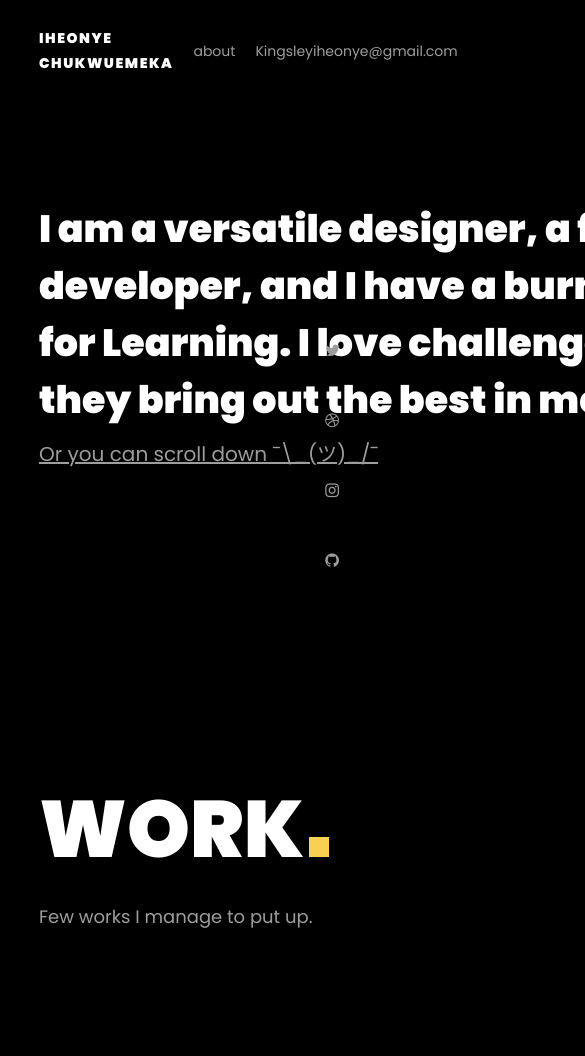
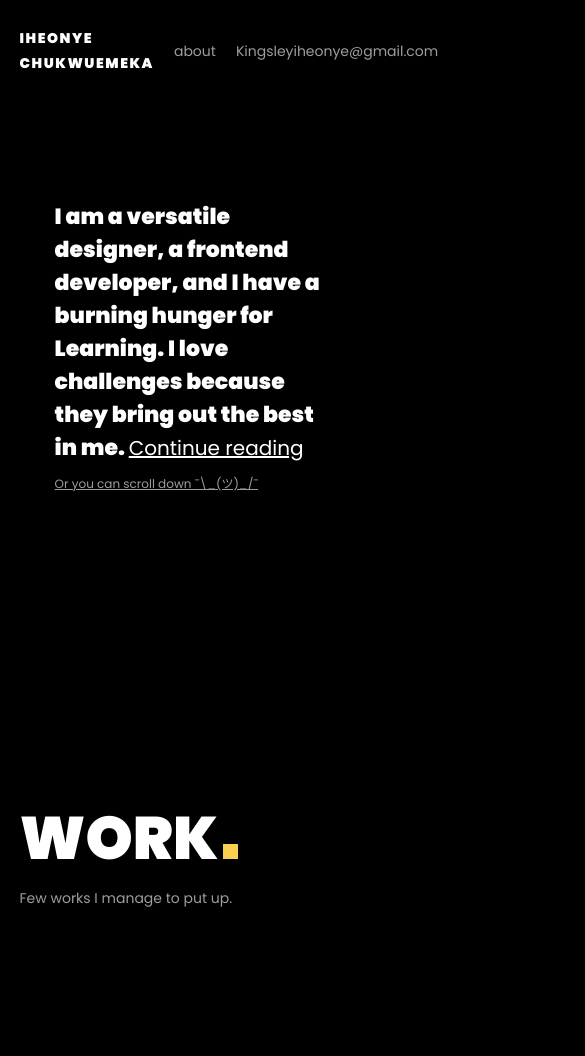
Before and after one commit to sophisticateddev/portfolio_, a plain HTML site: page index.html in a window 390 px wide. Shown: the top 1056 px of the page, 585 px wide, since content can reach past the window. Drawn offline with Linux system fonts and the light colour scheme.

Commit message:
Fixed responsiveness

```diff
--- a/index.html
+++ b/index.html
@@ -24,7 +24,7 @@
       <p class="hero-text">
           I am a versatile designer, a frontend developer, and I have a burning hunger for Learning. I love challenges because they bring out the best in me. <a href="about.html" class="hero-link">Continue reading</a>
       </p>
-      <p class="scroll"><a href="">Or you can scroll down ¯\_(ツ)_/¯</a></p>
+      <p class="scroll"><a href="#work">Or you can scroll down ¯\_(ツ)_/¯</a></p>
       <div class="icons">
         <a href="https://twitter.com/kingsleyiheonye"><i class="fa fa-twitter"></i></a>
         <a href="https://dribbble.com/sophisticateddev"><i class="fa fa-dribbble"></i></a>
@@ -32,7 +32,7 @@
         <a href="https://github.com/sophisticateddev"><i class="fa fa-github"></i></a>
       </div>
     </div>
-    <section class="work">
+    <section class="work" id="work">
       <h1 class="section-title">WORK <div class="period"></div></h1>
       <p class="title-subheading">Few works I manage to put up.</p>
       <div class="work-cards">
--- a/style.css
+++ b/style.css
@@ -225,3 +225,53 @@ footer{
   background: white;
   color: #000;
 }
+
+@media screen and (max-width: 600px) {
+
+  .conatiner{
+    width: 90%;
+    margin: 0 auto;
+  }
+
+  .hero-text{
+    font-size: 22px;
+    width: 80%;
+  }
+
+  .scroll{
+    font-size: 12px;
+    width: 80%;
+  }
+
+  .icons{
+    display: none;
+  }
+
+  .section-title{
+    font-size: 60px;
+    margin-bottom: 5px;
+  }
+
+  .period{
+    width: 15px;
+    height: 15px;
+  }
+
+  .title-subheading{
+    font-size: 14px;
+  }
+
+  .word-title{
+    font-size: 24px;
+  }
+
+  .coffee-text{
+    font-size: 20px;
+    width: 60%;
+  }
+
+  .single_card{
+    width: 90%;
+    height: 400px;
+  }
+}
```
